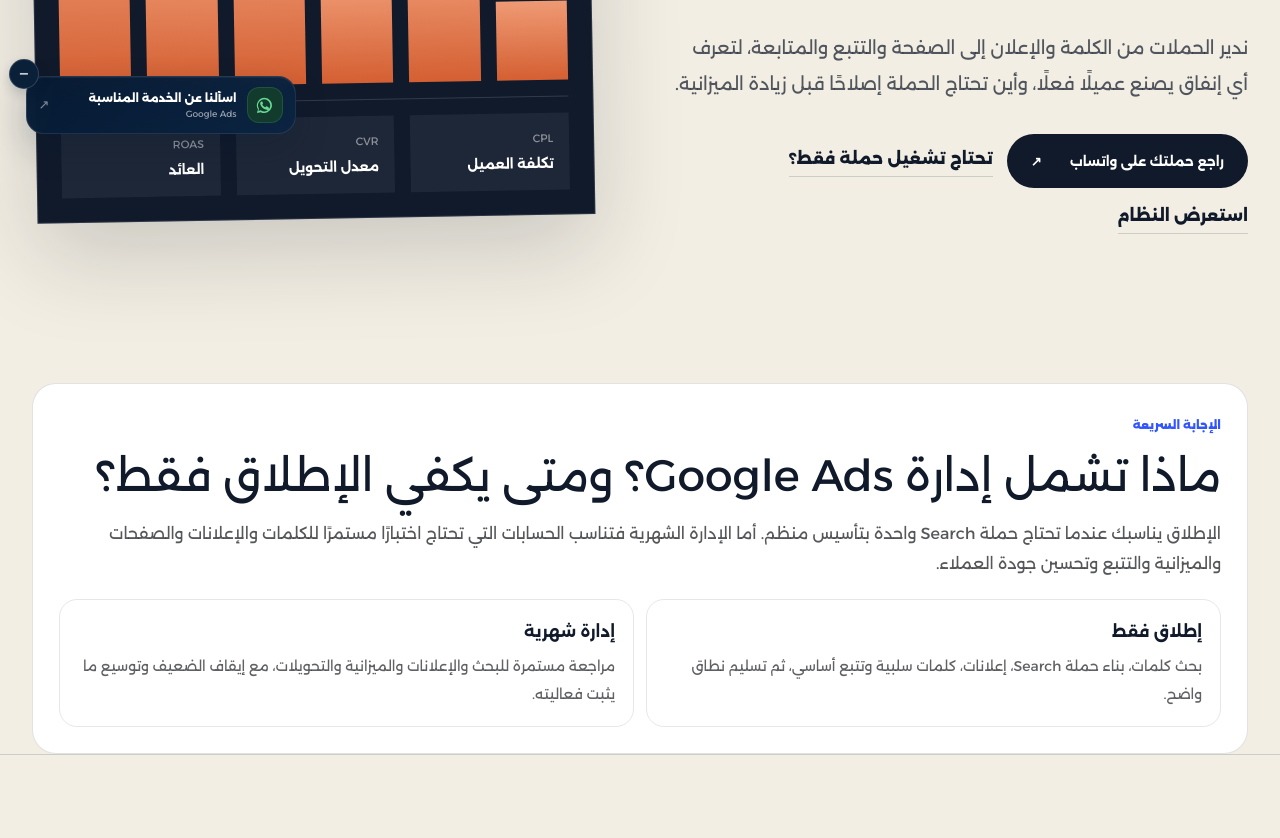
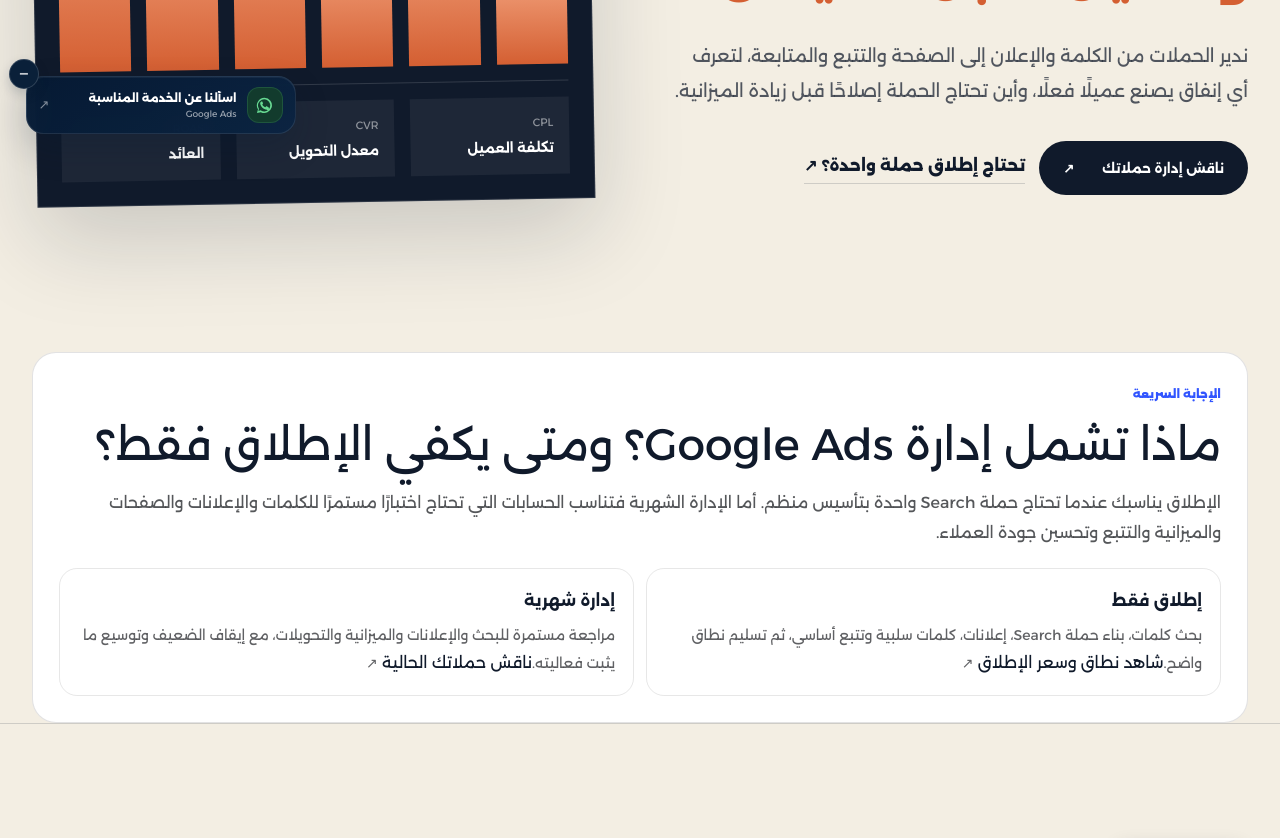
Before and after one commit to mohammedrashad2011-ui/Dewank-2026-website, a Next.js app: page /paid-ads in a window 1280 px wide. Shown: the part 640-1478 px from the top of the page. Built offline with nearby package versions, Linux system fonts and the light colour scheme; no server answers.

Commit message:
CRO: turn Arabic Google Ads launch-vs-management into direct choices

```diff
--- a/app/(ar)/paid-ads/page.tsx
+++ b/app/(ar)/paid-ads/page.tsx
@@ -93,7 +93,7 @@ export default function PaidAdsPage() {
           <div className="pa-kicker"><span>GOOGLE ADS</span><span>META ADS</span><span>PERFORMANCE</span></div>
           <h1>إدارة Google Ads في السعودية<br/><em>ميزانية أوضح. وعميل قابل للقياس</em></h1>
           <p>ندير الحملات من الكلمة والإعلان إلى الصفحة والتتبع والمتابعة، لتعرف أي إنفاق يصنع عميلًا فعلًا، وأين تحتاج الحملة إصلاحًا قبل زيادة الميزانية.</p>
-          <div className="pa-actions"><a className="button primary" href={whatsappHref} target="_blank" rel="noopener noreferrer">راجع حملتك على واتساب <span>↗</span></a><Link href="/offers/google-ads-launch">تحتاج تشغيل حملة فقط؟</Link><a href="#journey">استعرض النظام</a></div>
+          <div className="pa-actions"><a className="button primary" href={whatsappHref} target="_blank" rel="noopener noreferrer">ناقش إدارة حملاتك <span>↗</span></a><Link href="/offers/google-ads-launch">تحتاج إطلاق حملة واحدة؟ <span aria-hidden="true">↗</span></Link></div>
         </div>
         <div className="pa-dashboard" aria-label="لوحة تصور عناصر قياس الحملات">
           <div className="pa-dashboard-top"><b>PAID MEDIA CONTROL</b><span>MEASUREMENT VIEW</span></div>
@@ -108,8 +108,8 @@ export default function PaidAdsPage() {
         <h2 id="pa-answer-title">ماذا تشمل إدارة Google Ads؟ ومتى يكفي الإطلاق فقط؟</h2>
         <p>الإطلاق يناسبك عندما تحتاج حملة Search واحدة بتأسيس منظم. أما الإدارة الشهرية فتناسب الحسابات التي تحتاج اختبارًا مستمرًا للكلمات والإعلانات والصفحات والميزانية والتتبع وتحسين جودة العملاء.</p>
         <div className="pa-answer-grid">
-          <article><b>إطلاق فقط</b><span>بحث كلمات، بناء حملة Search، إعلانات، كلمات سلبية وتتبع أساسي، ثم تسليم نطاق واضح.</span></article>
-          <article><b>إدارة شهرية</b><span>مراجعة مستمرة للبحث والإعلانات والميزانية والتحويلات، مع إيقاف الضعيف وتوسيع ما يثبت فعاليته.</span></article>
+          <article><b>إطلاق فقط</b><span>بحث كلمات، بناء حملة Search، إعلانات، كلمات سلبية وتتبع أساسي، ثم تسليم نطاق واضح.</span><Link className="pa-choice-link" href="/offers/google-ads-launch">شاهد نطاق وسعر الإطلاق <span aria-hidden="true">↗</span></Link></article>
+          <article><b>إدارة شهرية</b><span>مراجعة مستمرة للبحث والإعلانات والميزانية والتحويلات، مع إيقاف الضعيف وتوسيع ما يثبت فعاليته.</span><a className="pa-choice-link" href={whatsappHref} target="_blank" rel="noopener noreferrer">ناقش حملاتك الحالية <span aria-hidden="true">↗</span></a></article>
         </div>
       </section>
 
```
